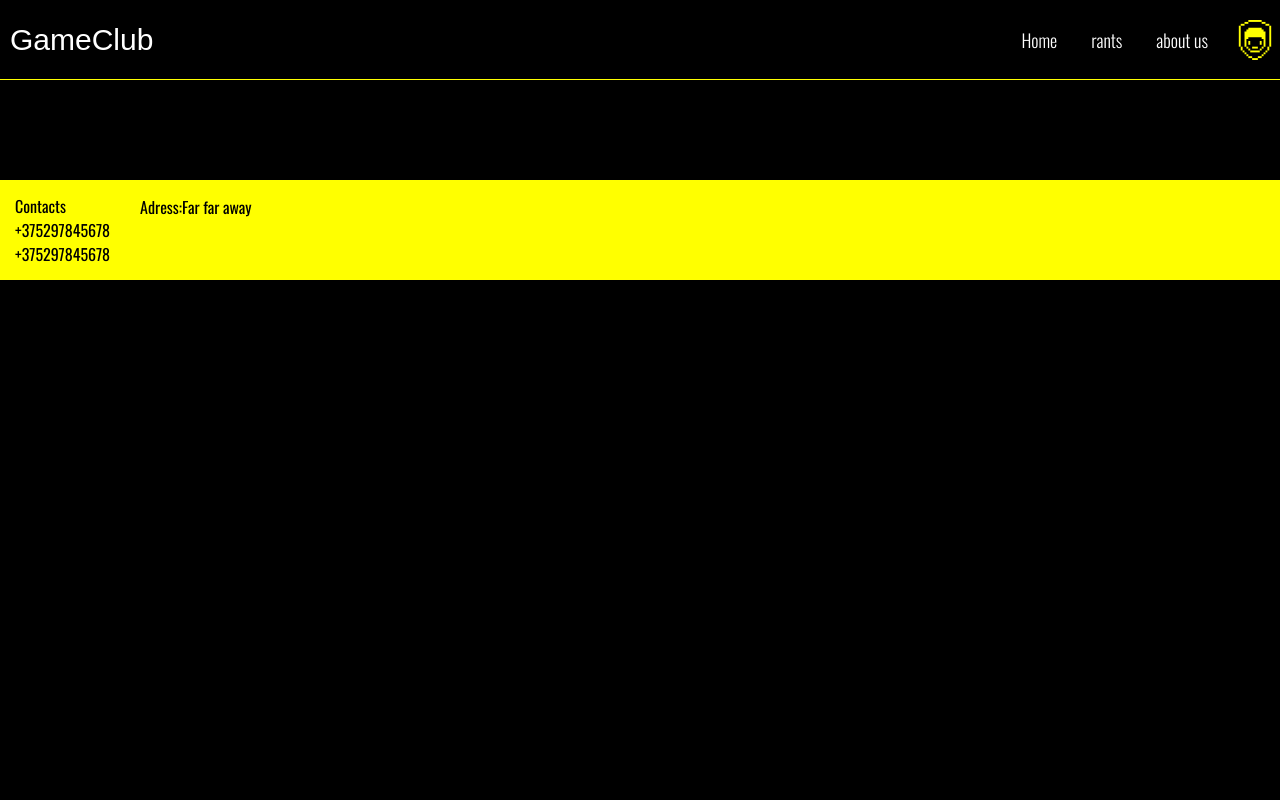
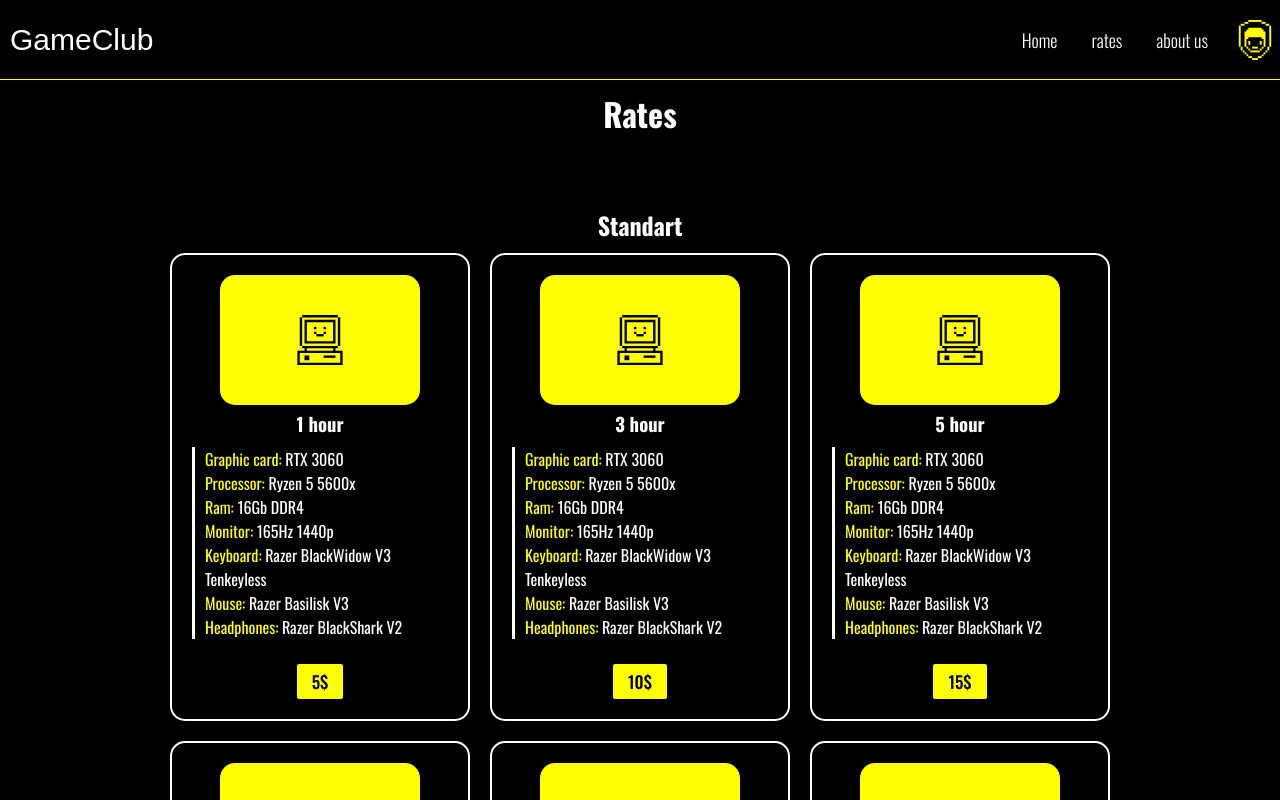
Before and after one commit to StarkDed/game_club_vue, a Vue app: page /rates in a window 1280 px wide. Shown: the top 800 px of the page. Built offline with nearby package versions, Linux system fonts and the light colour scheme; a web font is replaced by a local one.

Commit message:
fix: changed everywhere word "rants" on "rates"

```diff
--- a/src/components/Header.vue
+++ b/src/components/Header.vue
@@ -6,7 +6,7 @@
     <div class="options">
       <nav>
         <router-link to="/">Home</router-link>
-        <router-link to="/rants">rants</router-link>
+        <router-link to="/rates">rates</router-link>
         <router-link to="">about us</router-link>
       </nav>
       <div v-if="!authStore.isAuthenticated">
--- a/src/components/Rants.vue
+++ b/src/components/Rates.vue
@@ -1,6 +1,6 @@
 <template>
   <div class="rantsWindow">
-    <h1>Rants</h1>
+    <h1>Rates</h1>
     <h2>Standart</h2>
     <div class="groupRants standart">
       <Rant v-for="rant in rants[0]" :key="rant.id" :rant="rant" />
--- a/src/router/router.js
+++ b/src/router/router.js
@@ -1,7 +1,7 @@
 import { createRouter, createWebHistory } from "vue-router";
 import HomePage from "@/components/HomePage.vue";
 import AuthForm from "@/components/AuthForm.vue";
-import Rants from "@/components/Rants.vue";
+import Rates from "@/components/Rates.vue";
 
 const routes = [
   {
@@ -14,8 +14,8 @@
     props: (route) => ({ mode: route.query.mode || "login" }),
   },
   {
-    path: "/rants",
-    component: Rants,
+    path: "/rates",
+    component: Rates,
   },
 ];
 
```
